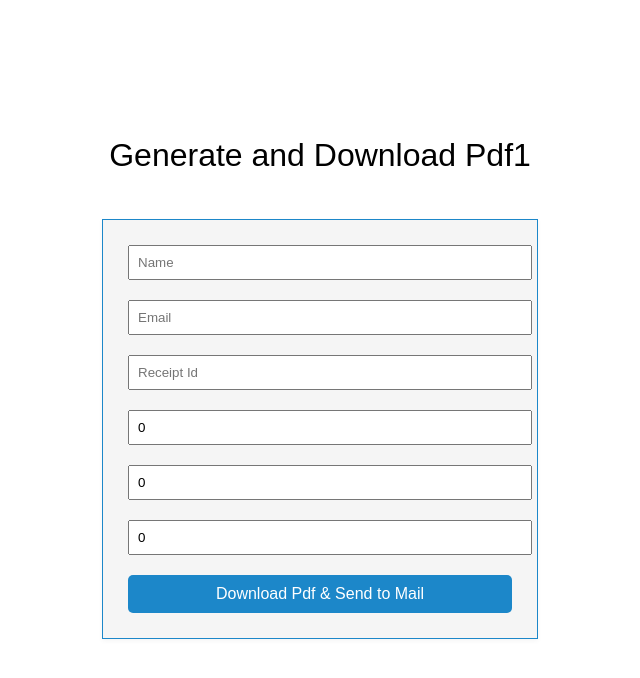
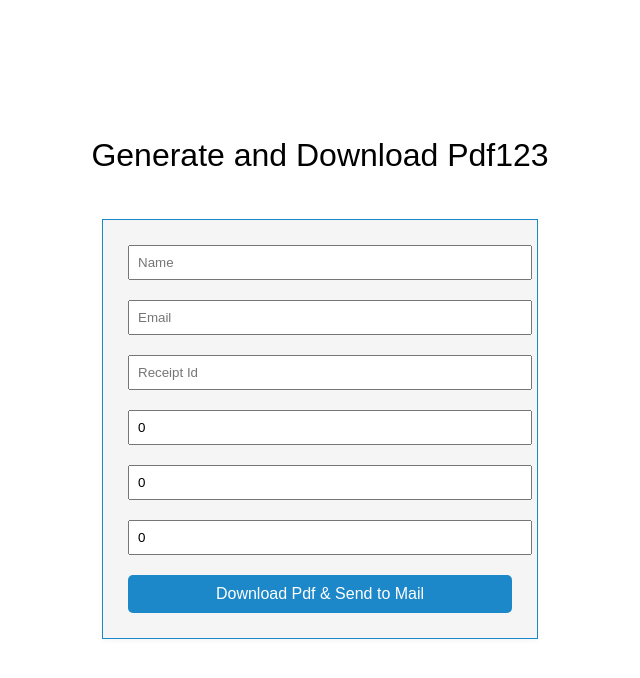
Before and after one commit to vishalgejge/Email_Server, a React (Create React App) app in the folder frontend/: page / in a window 1280 px wide. Shown: the top 678 px of the page, without its empty margins (320-960 px from the left). Built offline with nearby package versions, Linux system fonts and the light colour scheme.

Commit message:
Update App.js

```diff
--- a/frontend/src/App.js
+++ b/frontend/src/App.js
@@ -42,7 +42,7 @@ function App() {
 
     return (
         <div className="main-block">
-            <h1>Generate and Download Pdf1</h1>
+            <h1>Generate and Download Pdf123</h1>
             <form onSubmit={SubmitForm}>
                 <div className="info">
                     <input
```
